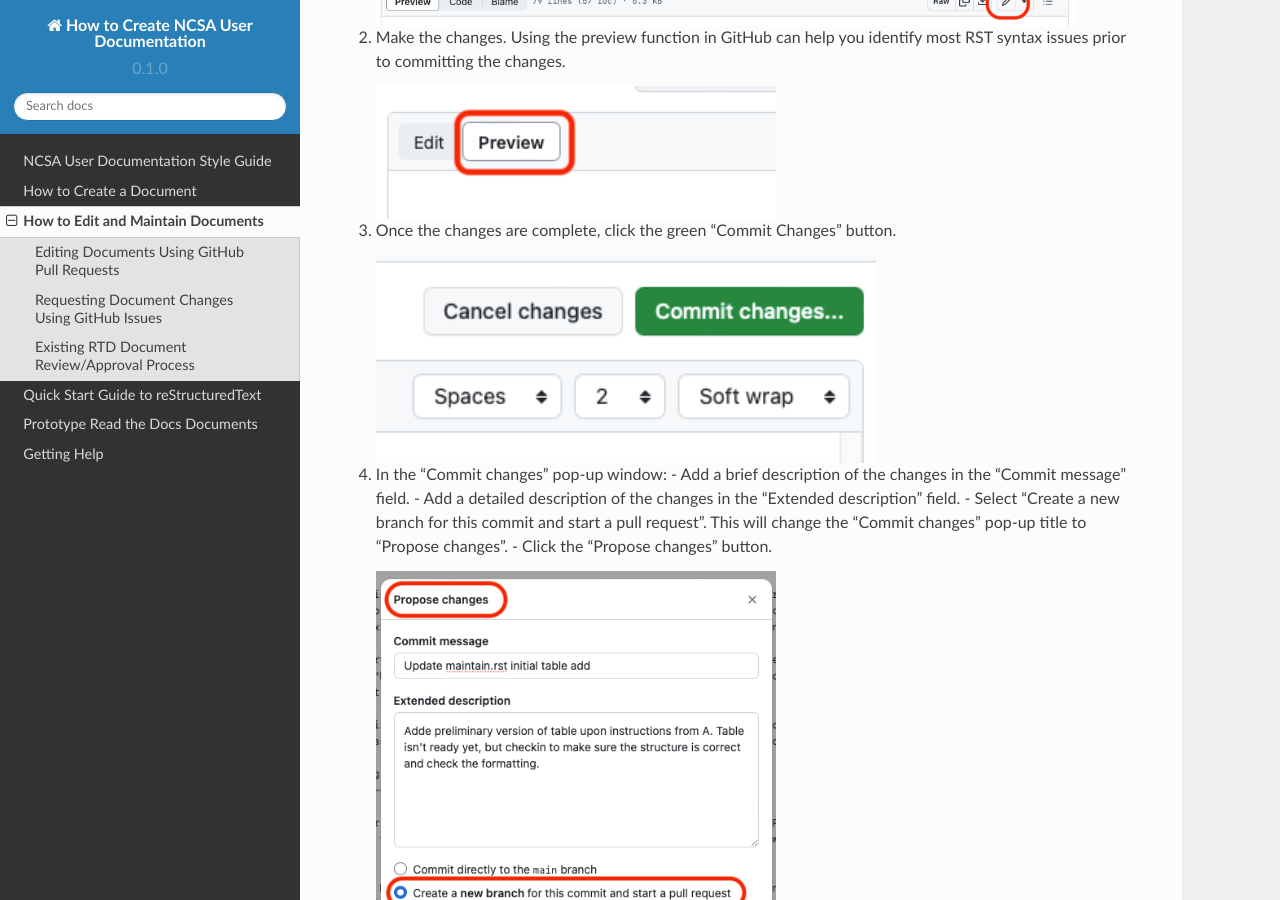
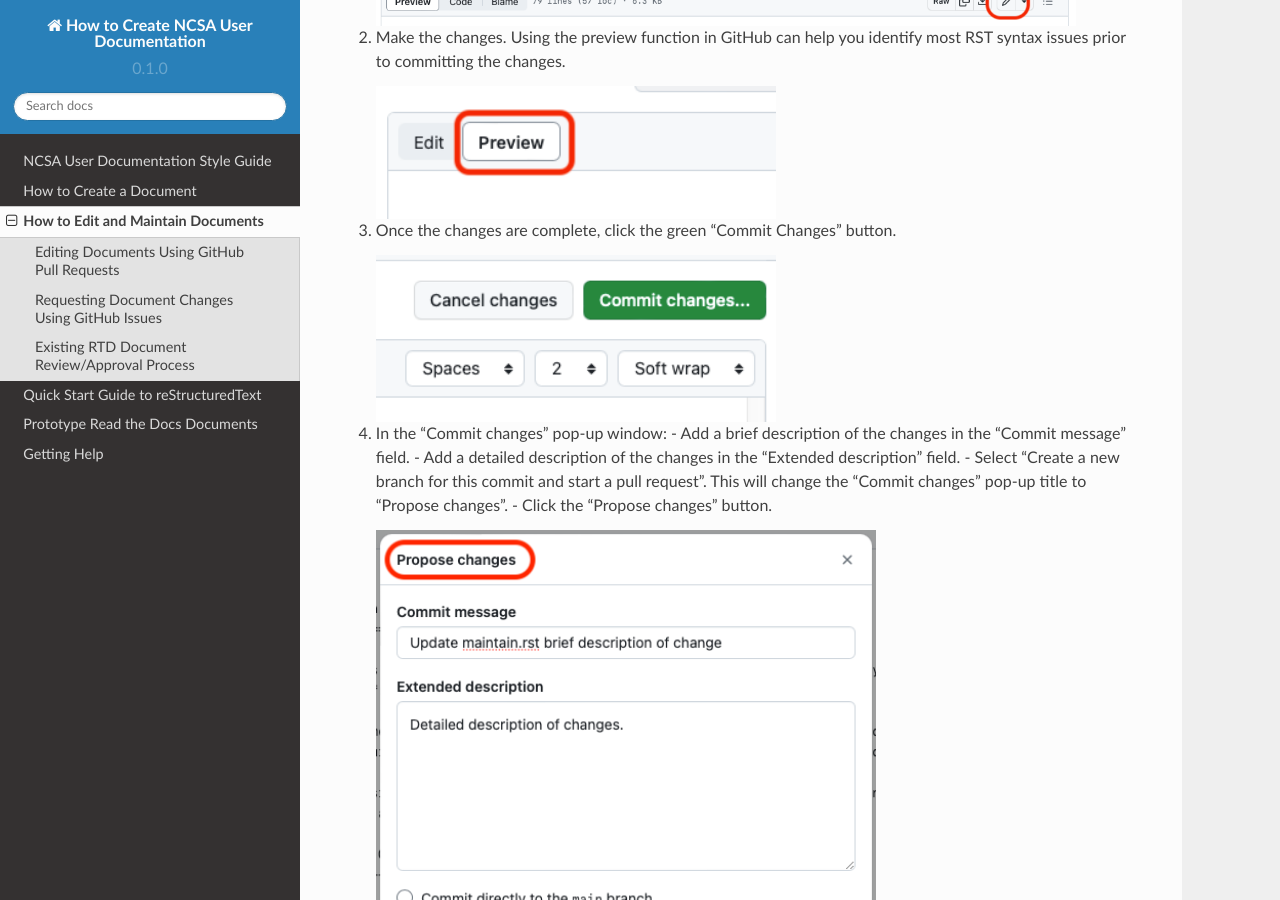
Before and after one commit to lhelms2/howto_rtd, a Sphinx documentation site: the page built from docs/source/maintain.rst, in a window 1280 px wide and 900 px high, scrolled down 784 px. Built offline with Sphinx 7.4.7 and the Read the Docs theme 2.0.0, drawn with Linux system fonts in a browser that asks for light colours.

Commit message:
Update maintain.rst updated images in pull request section
replaced 3 images in pull request section to match with revised instructions.

```diff
--- a/docs/source/maintain.rst
+++ b/docs/source/maintain.rst
@@ -32,7 +32,7 @@
 
    .. image:: images/commit-button.png
       :alt: GitHub commit changes button
-      :width: 500
+      :width: 400
 
 4. In the "Commit changes" pop-up window:
    - Add a brief description of the changes in the "Commit message" field.
@@ -40,19 +40,19 @@
    - Select "Create a new branch for this commit and start a pull request". This will change the "Commit changes" pop-up title to "Propose changes".
    - Click the "Propose changes" button.
 
-   .. image:: images/Propose-changes-pop-up-marked.png
+   .. image:: images/propose-changes2-marked.png
       :alt: GitHub propose changes pop-up window
-      :width: 400
+      :width: 500
 
 5. The Open Pull request window will now open. Review the comments for completeness and click the "Create pull request" button.
 
-   .. image:: images/pull-request.png
+   .. image:: images/create-pull2-marked.png
       :alt: GitHub open pull request window
       :width: 700
 
 6. Add a comment to the pull request asking your reviewer(s) to review the changes. Use @ to mention the reviewers.
 
-   .. image:: images/pull-comment.png
+   .. image:: images/comment2.png
       :alt: GitHub pull request comment window
       :width: 700
 
```
